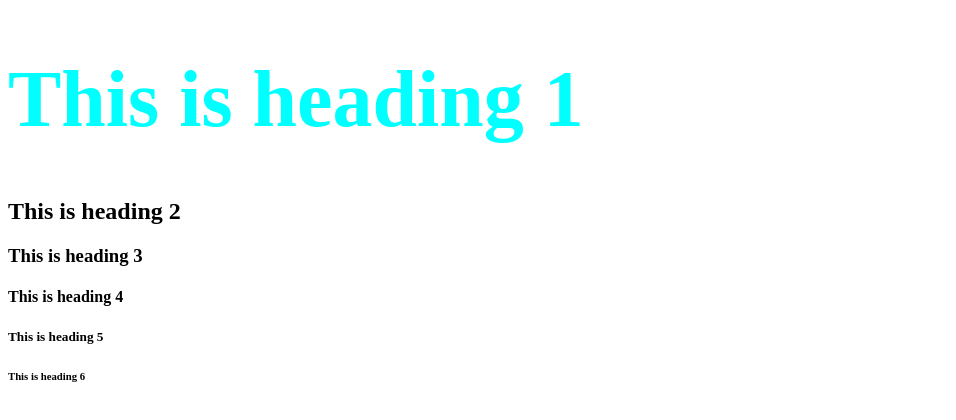
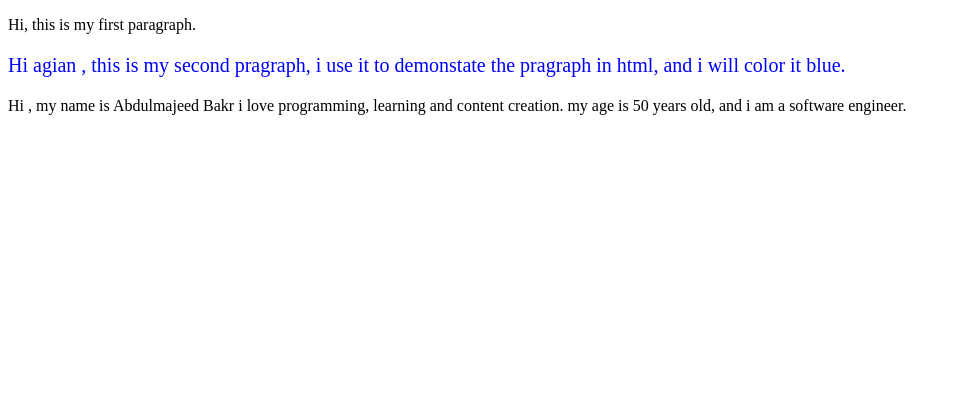
Before and after one commit to MjeedBakr/html-course, a plain HTML site: page index.html in a window 1280 px wide. Shown: the whole page, without its empty margins (0-956 px from the left). Drawn offline with Linux system fonts and the light colour scheme.

Commit message:
paragraphs

```diff
--- a/index.html
+++ b/index.html
@@ -6,11 +6,20 @@
     <title>Learning HTML</title>
 </head>
 <body>
-    <h1 style="font-size: 80px; color: cyan;">This is heading 1</h1>
-    <h2>This is heading 2</h2>
-    <h3>This is heading 3</h3>
-    <h4>This is heading 4</h4>
-    <h5>This is heading 5</h5>
-    <h6>This is heading 6</h6>
+    <p>Hi, this is my first paragraph.  </p>
+
+  <p style="color:blue; font-size: 20px;" > Hi agian , this is my second pragraph, i use it to demonstate the pragraph in html, and i will color it blue. </p>
+
+  <p> Hi , my name is Abdulmajeed Bakr
+
+
+
+
+    i love programming, learning and content creation.
+
+
+    my age is 50 years old, and i am a software engineer.
+
+
 </body>
 </html>
```
